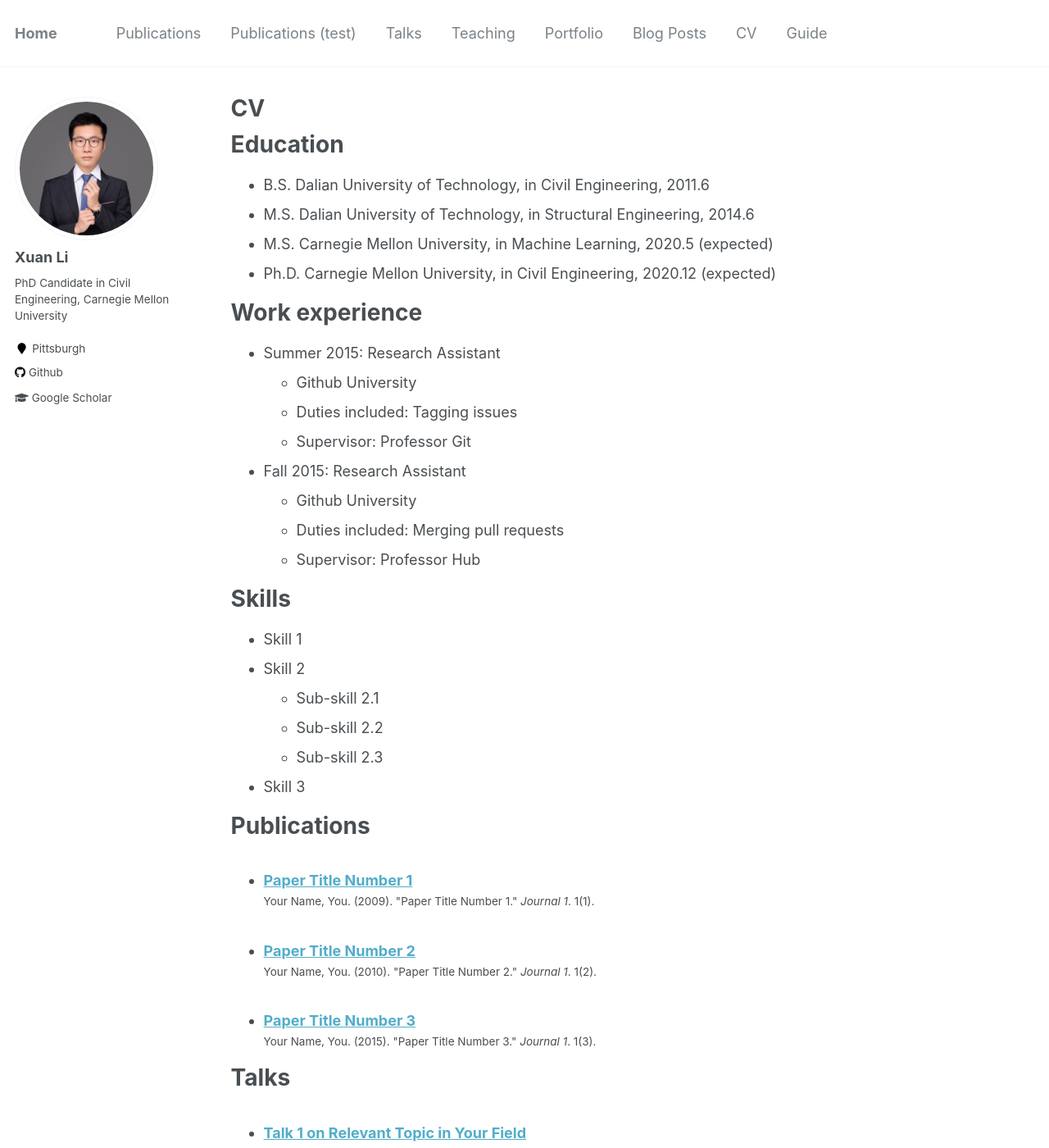
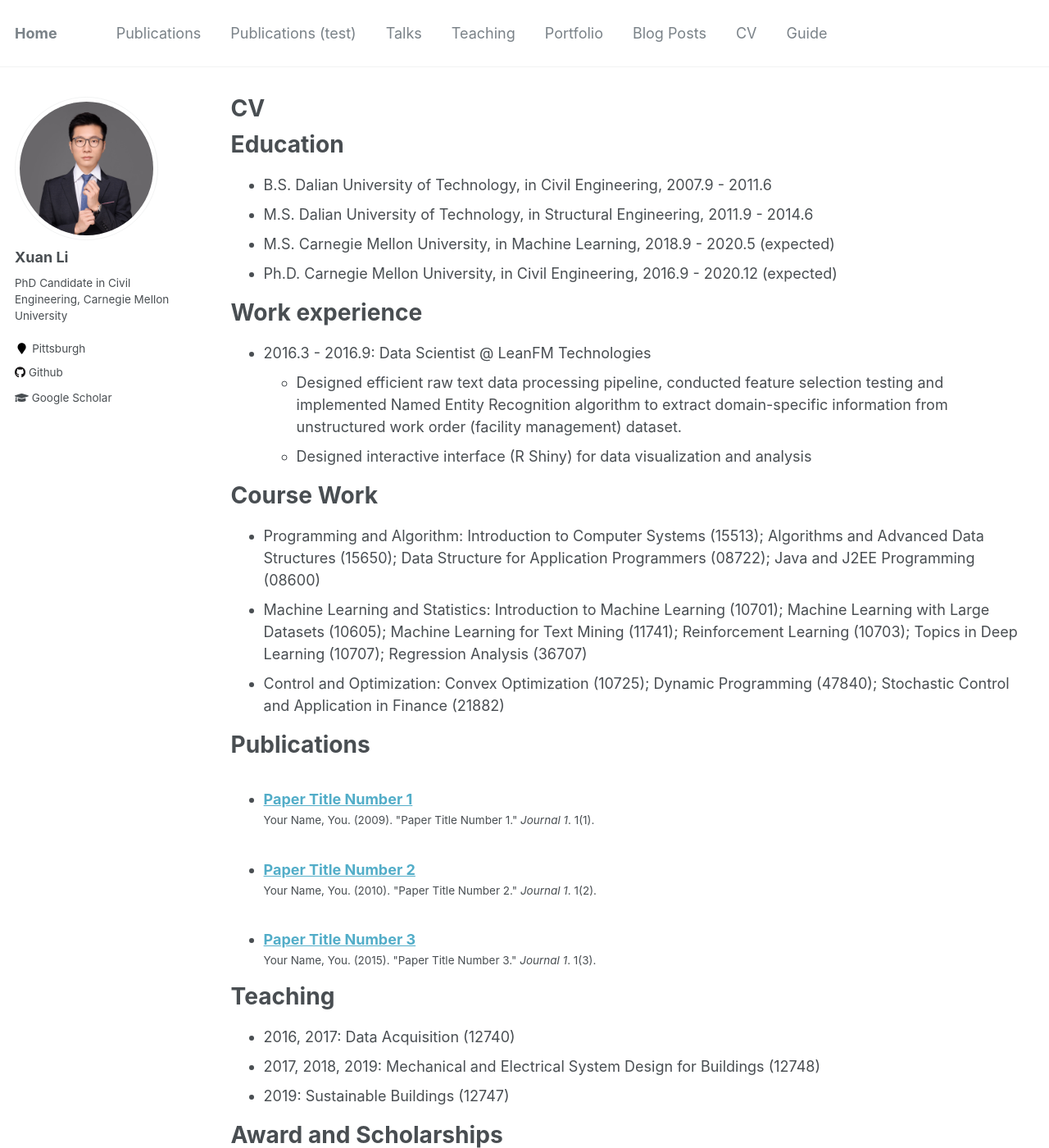
Before and after one commit to milanlx/milanlx.github.io, a Jekyll site: the page built from _pages/cv.md, in a window 1280 px wide and 1400 px high. Shown: the whole window at 82% size. Built offline with Jekyll 4.4.1, drawn with Linux system fonts in a browser that asks for light colours; some of the changed text lies outside the part shown.

Commit message:
Update cv.md

```diff
--- a/_pages/cv.md
+++ b/_pages/cv.md
@@ -11,32 +11,25 @@ redirect_from:
 
 Education
 ======
-* B.S. Dalian University of Technology, in Civil Engineering, 2011.6
-* M.S. Dalian University of Technology, in Structural Engineering, 2014.6
-* M.S. Carnegie Mellon University, in Machine Learning, 2020.5 (expected)
-* Ph.D. Carnegie Mellon University, in Civil Engineering, 2020.12 (expected)
+* B.S. Dalian University of Technology, in Civil Engineering, 2007.9 - 2011.6
+* M.S. Dalian University of Technology, in Structural Engineering, 2011.9 - 2014.6
+* M.S. Carnegie Mellon University, in Machine Learning, 2018.9 - 2020.5 (expected)
+* Ph.D. Carnegie Mellon University, in Civil Engineering, 2016.9 - 2020.12 (expected)
 
 
 Work experience
 ======
-* Summer 2015: Research Assistant
-  * Github University
-  * Duties included: Tagging issues
-  * Supervisor: Professor Git
+* 2016.3 - 2016.9: Data Scientist @ LeanFM Technologies
+  * Designed efficient raw text data processing pipeline, conducted feature selection testing and implemented Named Entity Recognition algorithm to extract domain-specific information from unstructured work order (facility management) dataset.
+  * Designed interactive interface (R Shiny) for data visualization and analysis
 
-* Fall 2015: Research Assistant
-  * Github University
-  * Duties included: Merging pull requests
-  * Supervisor: Professor Hub
 
-Skills
+Course Work
 ======
-* Skill 1
-* Skill 2
-  * Sub-skill 2.1
-  * Sub-skill 2.2
-  * Sub-skill 2.3
-* Skill 3
+* Programming and Algorithm: Introduction to Computer Systems (15513); Algorithms and Advanced Data Structures (15650); Data Structure for Application Programmers (08722); Java and J2EE Programming (08600)
+* Machine Learning and Statistics: Introduction to Machine Learning (10701); Machine Learning with Large Datasets (10605); Machine Learning for Text Mining (11741); Reinforcement Learning (10703); Topics in Deep Learning (10707); Regression Analysis (36707)
+* Control and Optimization: Convex Optimization (10725); Dynamic Programming (47840); Stochastic Control and Application in Finance (21882)
+
 
 Publications
 ======
@@ -44,25 +37,14 @@ Publications
     {% include archive-single-cv.html %}
   {% endfor %}</ul>
 
-Talks
-======
-  <ul>{% for post in site.talks %}
-    {% include archive-single-talk-cv.html %}
-  {% endfor %}</ul>
 
 Teaching
 ======
-  <ul>{% for post in site.teaching %}
-    {% include archive-single-cv.html %}
-  {% endfor %}</ul>
+* 2016, 2017: Data Acquisition (12740)
+* 2017, 2018, 2019: Mechanical and Electrical System Design for Buildings (12748)
+* 2019: Sustainable Buildings (12747)
 
-Service and leadership
+Award and Scholarships
 ======
-* Currently signed in to 43 different slack teams
-
-Other Activities
-======
-* action 1
-* action 2
-  * action 2.1
-  * action 2.2
+* 2016 - 2018: Carnegie Mellon University CIT Dean's Fellowships
+* 2017: Fenves Travel Grant
```
